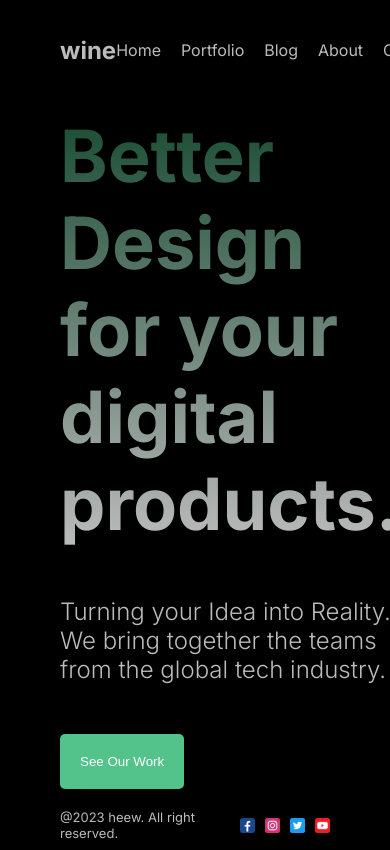
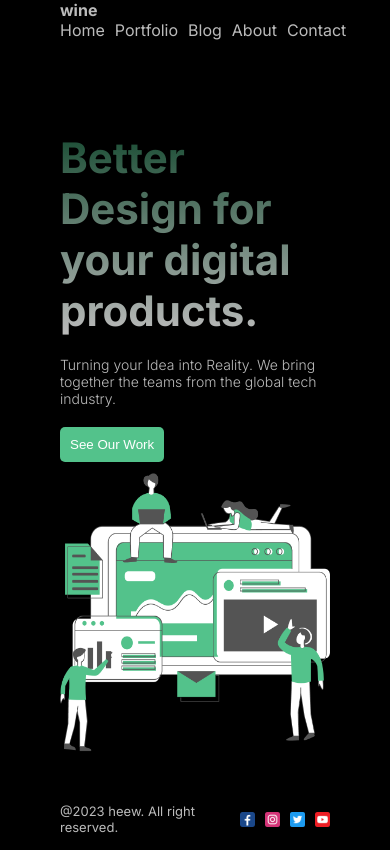
Before and after one commit to hniny/my_app, a Next.js app: page / in a window 390 px wide. Built offline with nearby package versions, Linux system fonts and the light colour scheme.

Commit message:
ignore error fouth

```diff
--- a/src/app/page.js
+++ b/src/app/page.js
@@ -8,13 +8,13 @@ export default function Home() {
     <div className={styles.container}>
 
       <div className={styles.item}>
-
+      <div>
         <h1 className={styles.title}>Better Design for your digital products.</h1>
 
         <p className={styles.desc}>Turning your Idea into Reality. We bring together the teams from the global tech industry.</p>
 
         <Button url="/portfolio" text="See Our Work"></Button>
-
+        </div>
       </div>
 
       <div className={styles.item}>
--- a/src/app/page.module.css
+++ b/src/app/page.module.css
@@ -1,11 +1,11 @@
 .container{
-  display: flex;
+  /* display: flex; */
   align-items: center;
   gap: 100px;
 }
 
 .item{
-  flex: 1;
+  /* flex: 1; */
   display: flex;
   flex-direction: column;
   gap: 50px;
@@ -23,10 +23,35 @@
   font-weight: 300;
 }
 
-
-
 .img{
   width: 100%;
   height: 700px;
   object-fit: container;
 }
+
+@media (max-width: 820px) {
+  .item{
+    display: flex;
+    flex-direction: row;
+    gap: 50px;
+  }
+  .img{
+    width: 100%;
+    height: 300px;
+    object-fit: container;
+  }
+  .title{
+    font-size: 42px;
+    background: linear-gradient(to bottom, #194c33, #bbb);
+    -webkit-background-clip: text;
+    -webkit-text-fill-color: transparent;
+    ;
+  }
+
+  .desc{
+    font-size: 14px;
+    font-weight: 300;
+    padding: 20px 0px
+  }
+
+}
--- a/src/app/portfolio/page.module.css
+++ b/src/app/portfolio/page.module.css
@@ -1,8 +1,5 @@
 .mainTitle {
     font-size: 100px;
-  }
-
-  .container {
   }
 
   .selectTitle {
@@ -11,6 +8,7 @@
 
   .items {
     display: flex;
+    flex-direction: inherit;
     gap: 50px;
   }
 
@@ -44,3 +42,25 @@
   .item:hover .title {
     color: #53c28b;
   }
+
+  @media (max-width: 820px) {
+    .mainTitle {
+      font-size: 40px;
+    }
+    .items {
+      display: flex;
+      flex-direction: row;
+      gap: 50px;
+    }
+    .title {
+
+      font-size: 14px;
+
+    }
+    .item {
+      display: flex;
+      width: 500px;
+      height: 300px;
+
+    }
+  }
--- a/src/components/button/button.module.css
+++ b/src/components/button/button.module.css
@@ -7,3 +7,10 @@
     width: max-content;
     color: white;
   }
+
+  @media (max-width: 820px) {
+
+    .container{
+      padding: 10px;
+    }
+  }
--- a/src/components/footer/footer.module.css
+++ b/src/components/footer/footer.module.css
@@ -11,3 +11,15 @@
     align-items: center;
     gap: 10px;
 }
+
+@media (max-width: 820px) {
+    .container{
+        height: 50px;
+        display: flex;
+        flex-direction: row;
+        font-size: small;
+        align-items: center;
+        justify-content: center;
+    }
+
+  }
--- a/src/components/navbar/navbar.module.css
+++ b/src/components/navbar/navbar.module.css
@@ -8,6 +8,7 @@
 .logo{
     font-weight: bold;
     font-size: 24px;
+    padding: 20px 0px 0px 0px;
 }
 
 .links{
@@ -23,3 +24,26 @@
     cursor: pointer;
     border-radius: 3px;
 }
+
+@media (max-width: 700px) {
+    .container{
+        height: 100px;
+        display: block;
+        justify-content: left;
+
+        /* align-items: center; */
+    }
+
+    .logo{
+        font-weight: bold;
+        font-size: 16px;
+        align-items: center;
+    }
+
+    .links{
+        display: flex;
+        align-items: center;
+        gap: 10px;
+    }
+
+  }
```
